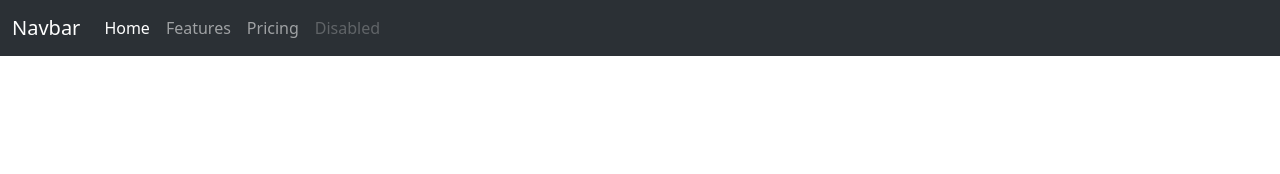
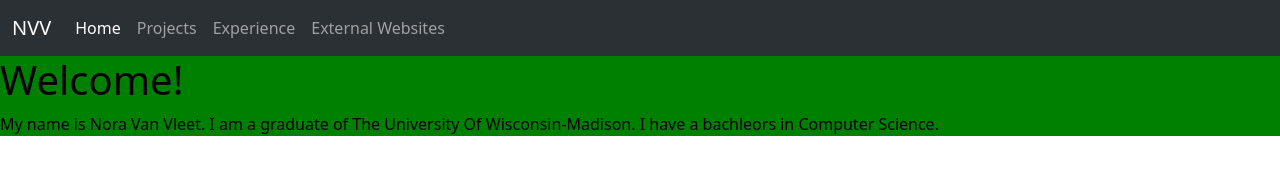
Before and after one commit to noravanvleet/personalPortfolio, a website: page public/index.html in a window 1280 px wide. Drawn offline with nearby package versions, Linux system fonts and the light colour scheme.

Commit message:
linked css

```diff
--- a/package.json
+++ b/package.json
@@ -4,7 +4,6 @@
   "description": "",
   "main": "index.js",
   "scripts": {
-    "start": "node index.js",
     "test": "echo \"Error: no test specified\" && exit 1"
   },
   "author": "Nora Van Vleet",
--- a/public/index.css
+++ b/public/index.css
@@ -1,6 +1,4 @@
-body {
-
-    background-color: seagreen;
+.home {
+    background-color: green;
     color: black;
-
 }
--- a/public/index.html
+++ b/public/index.html
@@ -2,10 +2,13 @@
 <html>
 
     <head>
+
         <title>Nora's Portfolio</title>
-        <link rel="stylesheet" href="/styles.css">
-        <link rel="stylesheet" href="https://cdn.jsdelivr.net/npm/bootstrap@5.5.0/dist/css/bootstrap.min.css">
-        <script src="https://cdn.jsdelivr.net/npm/bootstrap@5.5.0/dist/js/bootstrap.min.js"></script>
+        <link rel="stylesheet" href="index.css">
+
+        <!-- bootstrap links -->
+        <link href="https://cdn.jsdelivr.net/npm/bootstrap@5.3.0-alpha3/dist/css/bootstrap.min.css" rel="stylesheet" integrity="sha384-KK94CHFLLe+nY2dmCWGMq91rCGa5gtU4mk92HdvYe+M/SXH301p5ILy+dN9+nJOZ" crossorigin="anonymous">
+        <script src="https://cdn.jsdelivr.net/npm/bootstrap@5.3.0-alpha3/dist/js/bootstrap.bundle.min.js" integrity="sha384-ENjdO4Dr2bkBIFxQpeoTz1HIcje39Wm4jDKdf19U8gI4ddQ3GYNS7NTKfAdVQSZe" crossorigin="anonymous"></script>
 
     </head>
 
@@ -14,22 +17,28 @@
         <nav class="navbar bg-dark navbar-expand-lg bg-body-tertiary" data-bs-theme="dark">
 
             <div class="container-fluid">
-                <a class="navbar-brand" href="#">Navbar</a>
+                <a class="navbar-brand" href="#">NVV</a>
                 <button class="navbar-toggler" type="button" data-bs-toggle="collapse" data-bs-target="#navbarNavAltMarkup" aria-controls="navbarNavAltMarkup" aria-expanded="false" aria-label="Toggle navigation">
                 <span class="navbar-toggler-icon"></span>
                 </button>
                 <div class="collapse navbar-collapse" id="navbarNavAltMarkup">
                 <div class="navbar-nav">
                     <a class="nav-link active" aria-current="page" href="#">Home</a>
-                    <a class="nav-link" href="#">Features</a>
-                    <a class="nav-link" href="#">Pricing</a>
-                    <a class="nav-link disabled">Disabled</a>
+                    <a class="nav-link" href="#">Projects</a>
+                    <a class="nav-link" href="#">Experience</a>
+                    <a class="nav-link">External Websites</a>
                 </div>
                 </div>
             </div>
 
           </nav>
 
+          <!-- Home -->
+          <div class="home">
+            <h1>Welcome!</h1>
+            <p>My name is Nora Van Vleet.  I am a graduate of The University Of Wisconsin-Madison.  I have a bachleors in Computer Science.</p>
+          </div>
+
     </body>
 
 </html>
```
